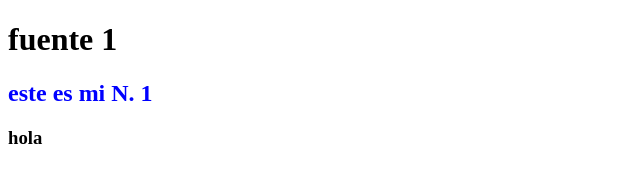
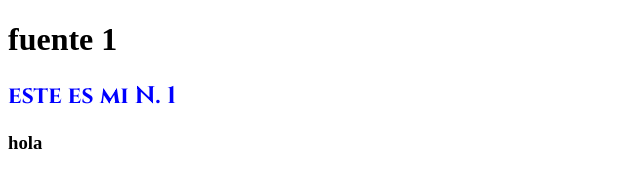
Before and after one commit to SergioBetancourth/Miportafolio, a plain HTML site: page Fuente 1.html in a window 1280 px wide. Shown: the whole page, without its empty margins (0-640 px from the left). Drawn offline with Linux system fonts and the light colour scheme.

```diff
--- a/css/Fuente 1.css
+++ b/css/Fuente 1.css
@@ -1,5 +1,6 @@
 h2 {
-    color:blue
+    color:blue;
+    font-family: 'cinzel', sans-serif;
 }
 /* cinzel-700 - latin */
 @font-face {
```
Also changed, not shown: fonts/cinzel-v19-latin-700.ttf (added), fonts/cinzel-v19-latin-700.woff (added), fonts/cinzel-v19-latin-700.woff2 (added), 2 other files.
